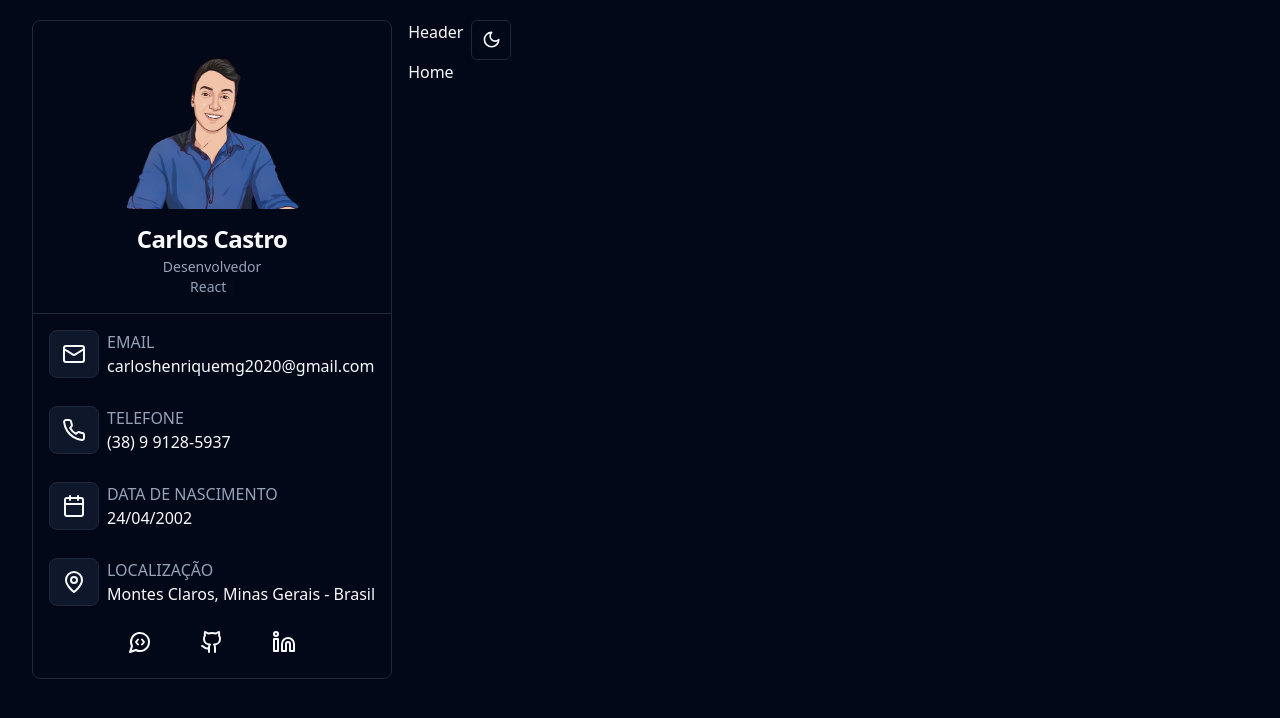
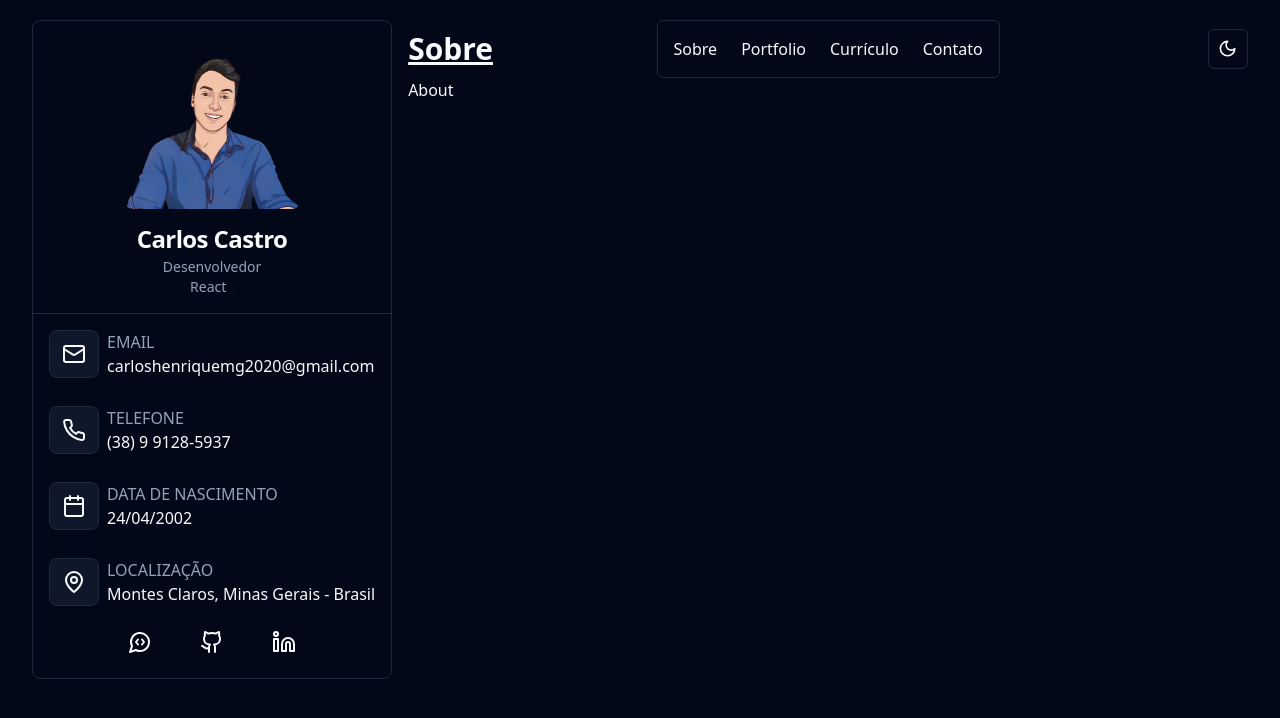
Before and after one commit to Carlos-Castro11/portfolio, a React (Vite) app: page / in a window 1280 px wide. Shown: the top 718 px of the page. Built offline with nearby package versions, Linux system fonts and the light colour scheme.

Commit message:
Add Header title pathname

```diff
--- a/src/components/header.tsx
+++ b/src/components/header.tsx
@@ -1,10 +1,59 @@
+import { useLocation } from 'react-router-dom'
+
 import { ThemeToggle } from './theme/theme-toggle'
+import { TitlePage } from './title-page'
+
+interface AppPagesProps {
+  route: string
+  title: string
+}
+
+const AppPages: AppPagesProps[] = [
+  {
+    route: '/',
+    title: 'Sobre',
+  },
+  {
+    route: '/portfolio',
+    title: 'Portfólio',
+  },
+  {
+    route: '/resume',
+    title: 'Currículo',
+  },
+  {
+    route: '/contact',
+    title: 'Contato',
+  },
+]
 
 export function Header() {
+  const { pathname } = useLocation()
+
+  const page = AppPages.find((page) => page.route === pathname)
+
   return (
-    <header className="flex gap-2">
-      <h1>Header</h1>
-      <ThemeToggle />
+    <header className="grid grid-cols-3 items-center justify-center">
+      <TitlePage title={page!.title} />
+      <nav className="col-start-2 flex justify-self-center">
+        <ul className="flex gap-6 rounded-md border p-4">
+          <li>
+            <h1>Sobre</h1>
+          </li>
+          <li>
+            <h1>Portfolio</h1>
+          </li>
+          <li>
+            <h1>Currículo</h1>
+          </li>
+          <li>
+            <h1>Contato</h1>
+          </li>
+        </ul>
+      </nav>
+      <div className="justify-self-end">
+        <ThemeToggle />
+      </div>
     </header>
   )
 }
--- a/src/components/hero/avatar.tsx
+++ b/src/components/hero/avatar.tsx
@@ -1,5 +1,5 @@
 import perfil from '../../assets/images/perfil.png'
 
 export function Avatar() {
-  return <img className="mb-3 max-w-[175px] rounded-md" src={perfil} alt="" />
+  return <img className="mb-3 max-w-[175px] rounded-lg" src={perfil} alt="" />
 }
--- /dev/null
+++ b/src/components/title-page.tsx
@@ -0,0 +1,7 @@
+interface TitlePageProps {
+  title: string
+}
+
+export function TitlePage({ title }: TitlePageProps) {
+  return <h1 className="text-3xl font-bold underline">{title}</h1>
+}
--- a/src/pages/_layouts/app.tsx
+++ b/src/pages/_layouts/app.tsx
@@ -9,7 +9,7 @@ export function AppLayout() {
       <div>
         <Hero />
       </div>
-      <div>
+      <div className="flex-1">
         <Header />
         <Outlet />
       </div>
--- a/src/pages/app/Home.tsx
+++ /dev/null
@@ -1,10 +0,0 @@
-import { Helmet } from 'react-helmet-async'
-
-export function Home() {
-  return (
-    <>
-      <Helmet title="Home" />
-      <h1>Home</h1>
-    </>
-  )
-}
--- /dev/null
+++ b/src/pages/app/about.tsx
@@ -0,0 +1,10 @@
+import { Helmet } from 'react-helmet-async'
+
+export function About() {
+  return (
+    <>
+      <Helmet title="About" />
+      <h1>About</h1>
+    </>
+  )
+}
--- /dev/null
+++ b/src/pages/app/contact.tsx
@@ -0,0 +1,3 @@
+export function Contact() {
+  return <h1>Contact</h1>
+}
--- /dev/null
+++ b/src/pages/app/portfolio.tsx
@@ -0,0 +1,7 @@
+export function Portfolio() {
+  return (
+    <>
+      <h1>portfolio</h1>
+    </>
+  )
+}
--- /dev/null
+++ b/src/pages/app/resume.tsx
@@ -0,0 +1,3 @@
+export function Resume() {
+  return <h1>Resume</h1>
+}
--- a/src/routes.tsx
+++ b/src/routes.tsx
@@ -1,7 +1,10 @@
 import { createBrowserRouter } from 'react-router-dom'
 
 import { AppLayout } from './pages/_layouts/app'
-import { Home } from './pages/app/home'
+import { About } from './pages/app/about'
+import { Contact } from './pages/app/contact'
+import { Portfolio } from './pages/app/portfolio'
+import { Resume } from './pages/app/resume'
 import { Error } from './pages/base/error'
 import { NotFound } from './pages/base/not-found'
 
@@ -10,7 +13,25 @@ export const router = createBrowserRouter([
     path: '/',
     element: <AppLayout />,
     errorElement: <Error />,
-    children: [{ path: '/', element: <Home /> }],
+    children: [{ path: '/', element: <About /> }],
+  },
+  {
+    path: '/',
+    element: <AppLayout />,
+    errorElement: <Error />,
+    children: [{ path: '/portfolio', element: <Portfolio /> }],
+  },
+  {
+    path: '/',
+    element: <AppLayout />,
+    errorElement: <Error />,
+    children: [{ path: '/resume', element: <Resume /> }],
+  },
+  {
+    path: '/',
+    element: <AppLayout />,
+    errorElement: <Error />,
+    children: [{ path: '/contact', element: <Contact /> }],
   },
   {
     path: '*',
```
